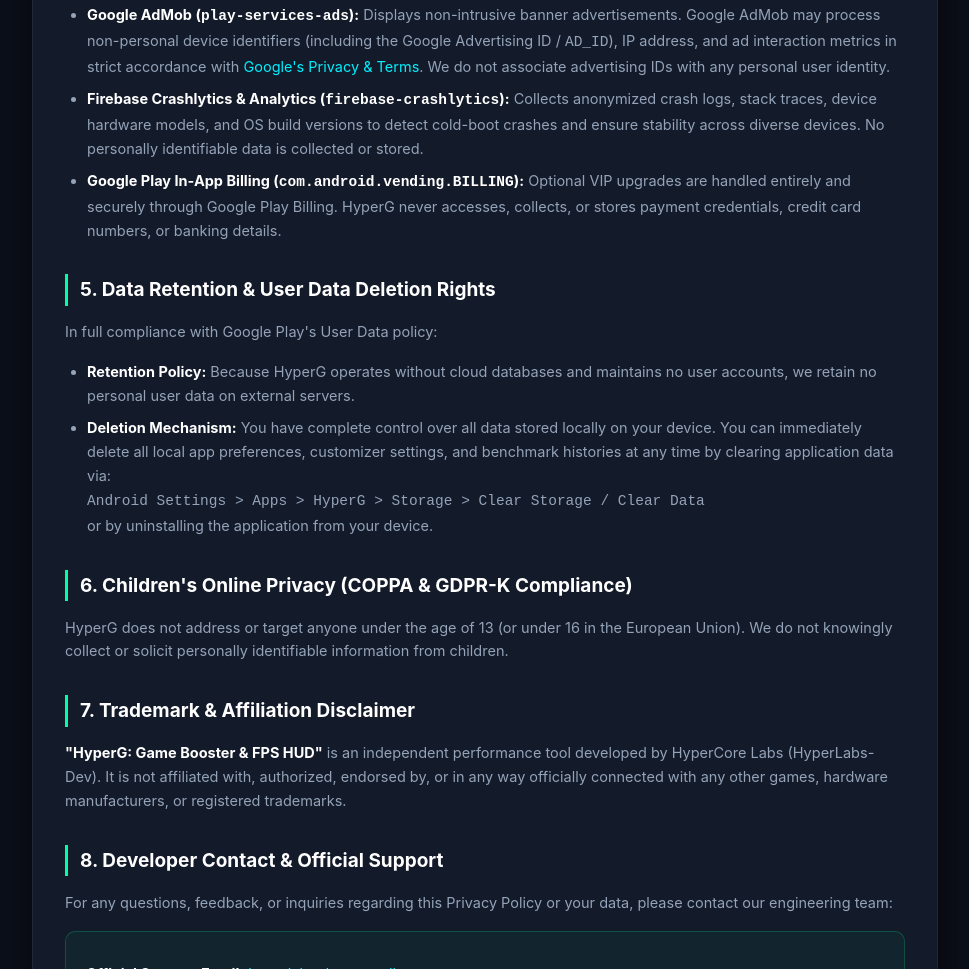
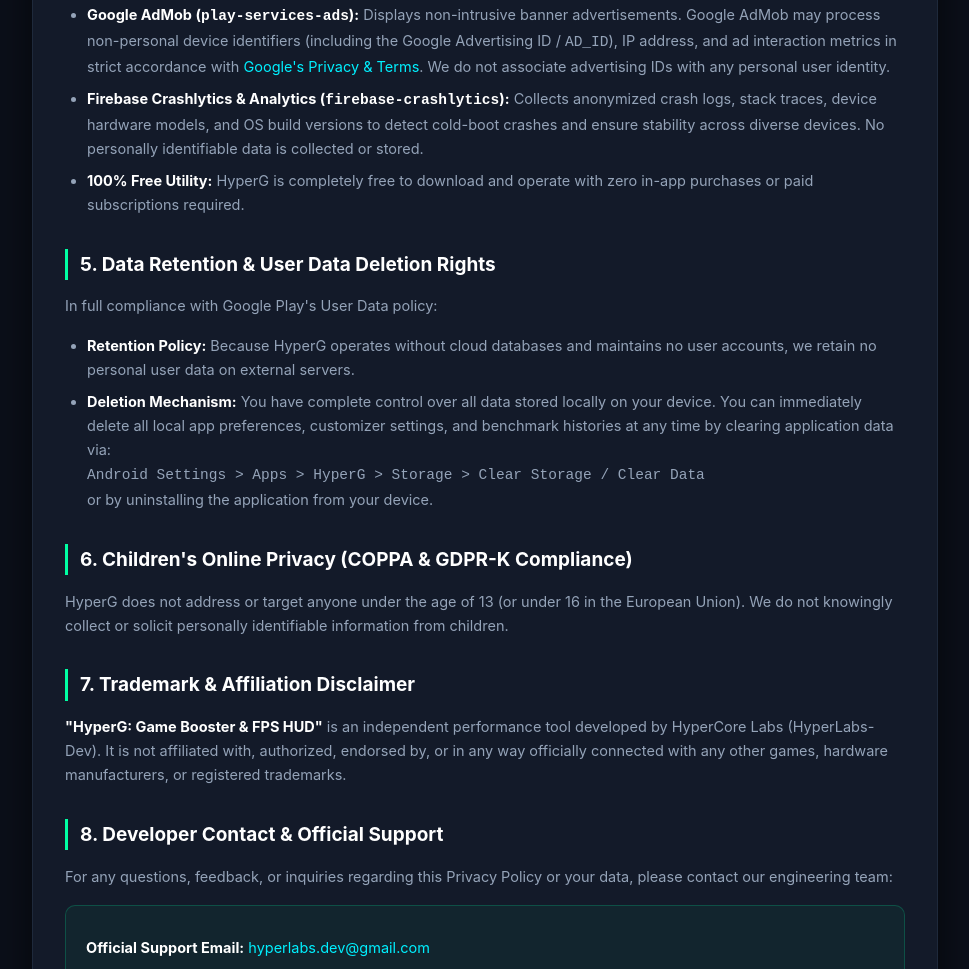
Before and after one commit to HyperLabs-Dev/hyperlabs-dev.github.io, a plain HTML site: page hyperg-privacy-policy.html in a window 1280 px wide. Shown: the part 1517-2486 px from the top of the page, without its empty margins (155-1124 px from the left). Drawn offline with Linux system fonts and the light colour scheme.

Commit message:
Update privacy policy to 100% free with no in-app purchases

```diff
--- a/hyperg-privacy-policy.html
+++ b/hyperg-privacy-policy.html
@@ -137,7 +137,7 @@
         <ul>
             <li><strong>Google AdMob (<code>play-services-ads</code>):</strong> Displays non-intrusive banner advertisements. Google AdMob may process non-personal device identifiers (including the Google Advertising ID / <code>AD_ID</code>), IP address, and ad interaction metrics in strict accordance with <a href="https://policies.google.com/privacy" target="_blank" rel="noopener">Google's Privacy & Terms</a>. We do not associate advertising IDs with any personal user identity.</li>
             <li><strong>Firebase Crashlytics & Analytics (<code>firebase-crashlytics</code>):</strong> Collects anonymized crash logs, stack traces, device hardware models, and OS build versions to detect cold-boot crashes and ensure stability across diverse devices. No personally identifiable data is collected or stored.</li>
-            <li><strong>Google Play In-App Billing (<code>com.android.vending.BILLING</code>):</strong> Optional VIP upgrades are handled entirely and securely through Google Play Billing. HyperG never accesses, collects, or stores payment credentials, credit card numbers, or banking details.</li>
+            <li><strong>100% Free Utility:</strong> HyperG is completely free to download and operate with zero in-app purchases or paid subscriptions required.</li>
         </ul>
 
         <h2>5. Data Retention & User Data Deletion Rights</h2>
```
